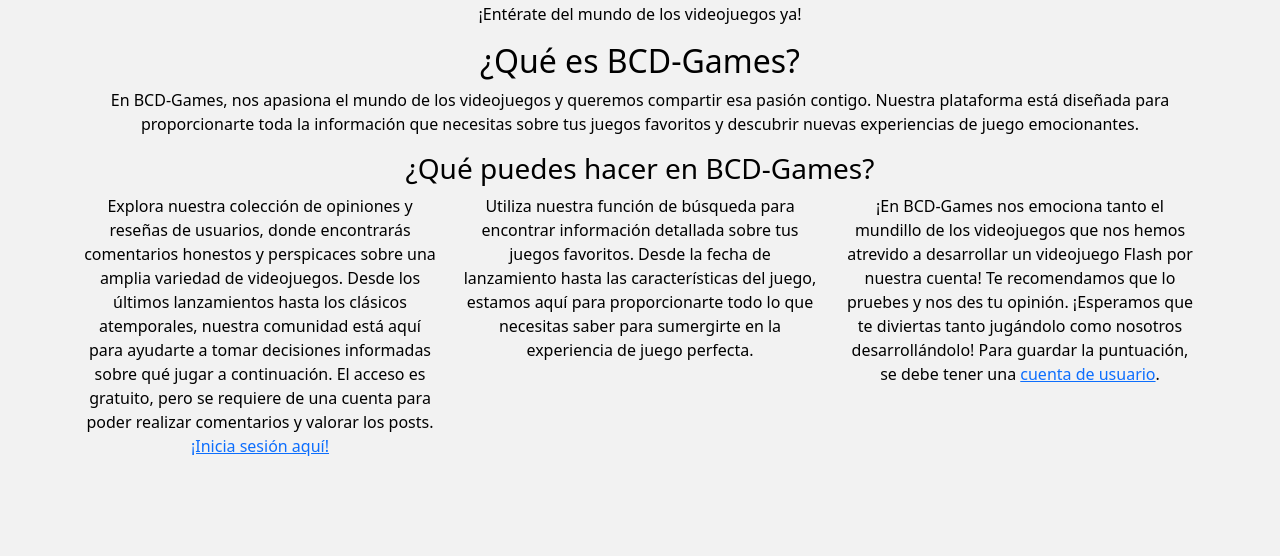
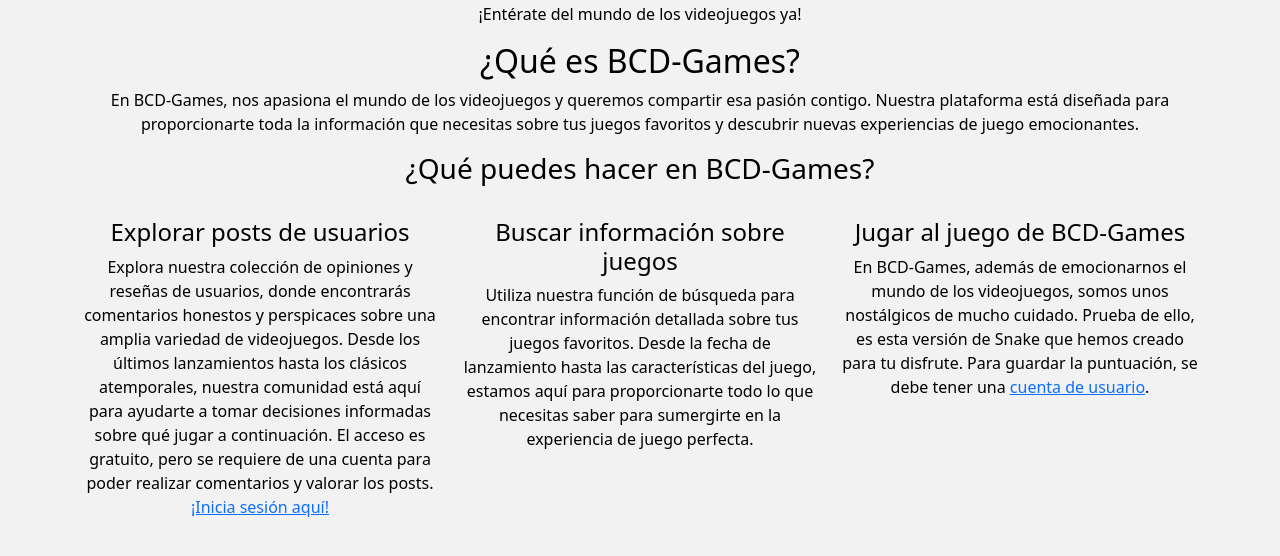
Before and after one commit to JLDJR2481/BCD-Games, a Django app: page / in a window 1280 px wide. Shown: the part 210-766 px from the top of the page. Run offline with Django 5.2, Linux system fonts and the light colour scheme; parts of the project's set-up code (start-up, migrations or seed data) failed here and were passed over; some libraries are stand-ins or nearby versions.

Commit message:
misc(): Mejora de descripción en index

```diff
--- a/templates/index.html
+++ b/templates/index.html
@@ -31,32 +31,43 @@
     <div class="row">
         <h3 class="text-center">¿Qué puedes hacer en BCD-Games?</h3>
         <div class="col-4">
-            <p class="text-center">
-                Explora nuestra colección de opiniones y reseñas de usuarios, donde encontrarás comentarios honestos y
-                perspicaces sobre una amplia variedad de videojuegos. Desde los últimos lanzamientos hasta los clásicos
-                atemporales, nuestra comunidad está aquí para ayudarte a tomar decisiones informadas sobre qué jugar a
-                continuación. El acceso es gratuito, pero se requiere de una cuenta para poder realizar comentarios y
+            <div class="text-center mt-4">
+                <h4> Explorar posts de usuarios</h4>
+                <p>
+                    Explora nuestra colección de opiniones y reseñas de usuarios, donde encontrarás comentarios honestos
+                    y
+                    perspicaces sobre una amplia variedad de videojuegos. Desde los últimos lanzamientos hasta los
+                    clásicos
+                    atemporales, nuestra comunidad está aquí para ayudarte a tomar decisiones informadas sobre qué jugar
+                    a
+                    continuación. El acceso es gratuito, pero se requiere de una cuenta para poder realizar comentarios
+                    y
                     valorar los posts. <a href="{% url 'login' %}">¡Inicia sesión aquí!</a>
                 </p>
             </div>
+        </div>
         <div class="col-4">
-            <p class="text-center">
+            <div class="text-center mt-4">
+                <h4>Buscar información sobre juegos</h4>
+                <p>
                     Utiliza nuestra función de búsqueda para encontrar información detallada sobre tus juegos favoritos.
-                Desde la fecha de lanzamiento hasta las características del juego, estamos aquí para proporcionarte todo
+                    Desde la fecha de lanzamiento hasta las características del juego, estamos aquí para proporcionarte
+                    todo
                     lo que necesitas saber para sumergirte en la experiencia de juego perfecta.
                 </p>
             </div>
+        </div>
         <div class="col-4">
-            <p class="text-center">
-                ¡En BCD-Games nos emociona tanto el mundillo de los videojuegos que nos hemos atrevido a desarrollar un
-                videojuego Flash por nuestra cuenta! Te recomendamos que lo pruebes y nos des tu opinión. ¡Esperamos que
-                te diviertas tanto jugándolo como nosotros desarrollándolo! Para guardar la puntuación, se debe tener
+            <div class="text-center mt-4">
+                <h4>Jugar al juego de BCD-Games</h4>
+                <p>
+                    En BCD-Games, además de emocionarnos el mundo de los videojuegos, somos unos nostálgicos de mucho
+                    cuidado. Prueba de ello, es esta versión de Snake que hemos creado para tu disfrute. Para guardar la
+                    puntuación, se debe tener
                     una <a href="{% url 'login' %}">cuenta de usuario</a>.
                 </p>
             </div>
-
-
-
         </div>
-
+    </div>
+</div>
 {% endblock %}
```
Lines whose indentation alone changed are shown as unchanged.
